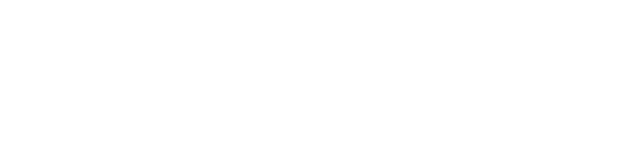
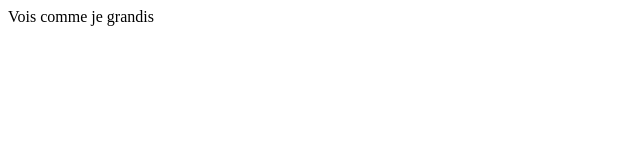
Before and after one commit to GoldWomenAcademy/Ohmyfood-V2, a plain HTML site: page index.html in a window 1280 px wide. Shown: the whole page, without its empty margins (0-640 px from the left). Drawn offline with Linux system fonts and the light colour scheme.

Commit message:
correction

```diff
--- a/index.html
+++ b/index.html
@@ -9,7 +9,11 @@
 </head>
 
 <body>
-
+    <div class="container">
+        <div class="btn">
+            Vois comme je grandis
+        </div>
+    </div>
 </body>
 
 </html>
```
